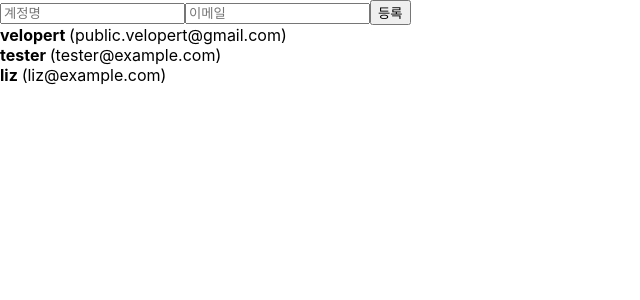
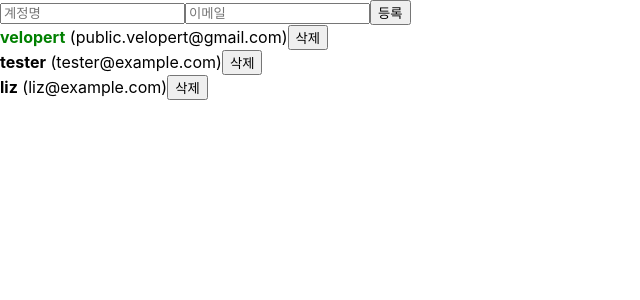
Before and after one commit to TwotheMoon/eZenReactJS, a React (Create React App) app in the folder template/: page / in a window 1280 px wide. Shown: the top 300 px of the page, without its empty margins (0-640 px from the left). Built offline with nearby package versions, Linux system fonts and the light colour scheme.

Commit message:
토글 로직 만들어보기

```diff
--- a/template/src/App.js
+++ b/template/src/App.js
@@ -24,21 +24,25 @@
     {
       id: 1,
       username: 'velopert',
-      email: 'public.velopert@gmail.com'
+      email: 'public.velopert@gmail.com',
+      active: true
     },
     {
       id: 2,
       username: 'tester',
-      email: 'tester@example.com'
+      email: 'tester@example.com',
+      active: false
     },
     {
       id: 3,
       username: 'liz',
-      email: 'liz@example.com'
+      email: 'liz@example.com',
+      active: false
     }
   ]);
 
   const nextId = useRef(4);
+  const nameInput = useRef();
 
   const onCreate = () => {
     const user = {
@@ -46,6 +50,7 @@
       username,
       email
     };
+
     //setUsers(users.concat(user));
     // 스프레드 문법으로 하면
     setUsers([...users, user]);
@@ -55,6 +60,21 @@
       email: ''
     });
     nextId.current += 1;
+    nameInput.current.focus();
+  };
+
+  const onRemove = id => {
+    // user.id 가 파라미터로 일치하지 않는 원소만 추출해서 새로운 배열을 만듬
+    // = user.id 가 id 인 것을 제거함
+    setUsers(users.filter(user => user.id !== id));
+  };
+
+  const onToggle = id => {
+    setUsers(
+      users.map(user =>
+        user.id === id ? { ...user, active: !user.active } : user
+      )
+    );
   };
 
   return (
@@ -64,8 +84,9 @@
         email={email}
         onChange={onChange}
         onCreate={onCreate}
+        nameInput={nameInput}
       />
-      <UserList users={users} />
+      <UserList users={users} onRemove={onRemove} onToggle={onToggle} />
     </>
   );
 }
--- a/template/src/CreateUser.js
+++ b/template/src/CreateUser.js
@@ -1,6 +1,6 @@
 import React from "react";
 
-function CreateUser({ username, email, onChange, onCreate }) {
+function CreateUser({ username, email, onChange, onCreate, nameInput }) {
 
     return (
         <div>
@@ -9,6 +9,7 @@
                 placeholder="계정명"
                 onChange={onChange}
                 value={username}
+                ref={nameInput}
             />
             <input
                 name="email"
@@ -17,6 +18,7 @@
                 value={email}
             />
             <button onClick={onCreate}>등록</button>
+
         </div>
     );
 }
--- a/template/src/UserList.js
+++ b/template/src/UserList.js
@@ -1,20 +1,31 @@
 import React from "react";
 
-function User({ user }) {
+function User({ user, onRemove, onToggle }) {
     return (
         <div>
-            <b>{user.username} </b>
+            <b
+                style={{
+                    cursor: 'pointer',
+                    color: user.active ? 'green' : 'black'
+                }}
+                onClick={() => onToggle(user.id)}
+            >
+                {user.username}
+            </b>
+            &nbsp;
             <span>({user.email})</span>
+            <button onClick={() => onRemove(user.id)}>삭제</button>
         </div>
     );
 }
-function UserList({ users }) {
+function UserList({ users, onRemove, onToggle }) {
 
     return (
         <div>
             {users.map((user) => {
-                return <User key={user.id} user={user}></User>
+                return <User key={user.id} user={user} onRemove={onRemove} onToggle={onToggle}></User>
             })}
+
 
         </div>
     );
```
